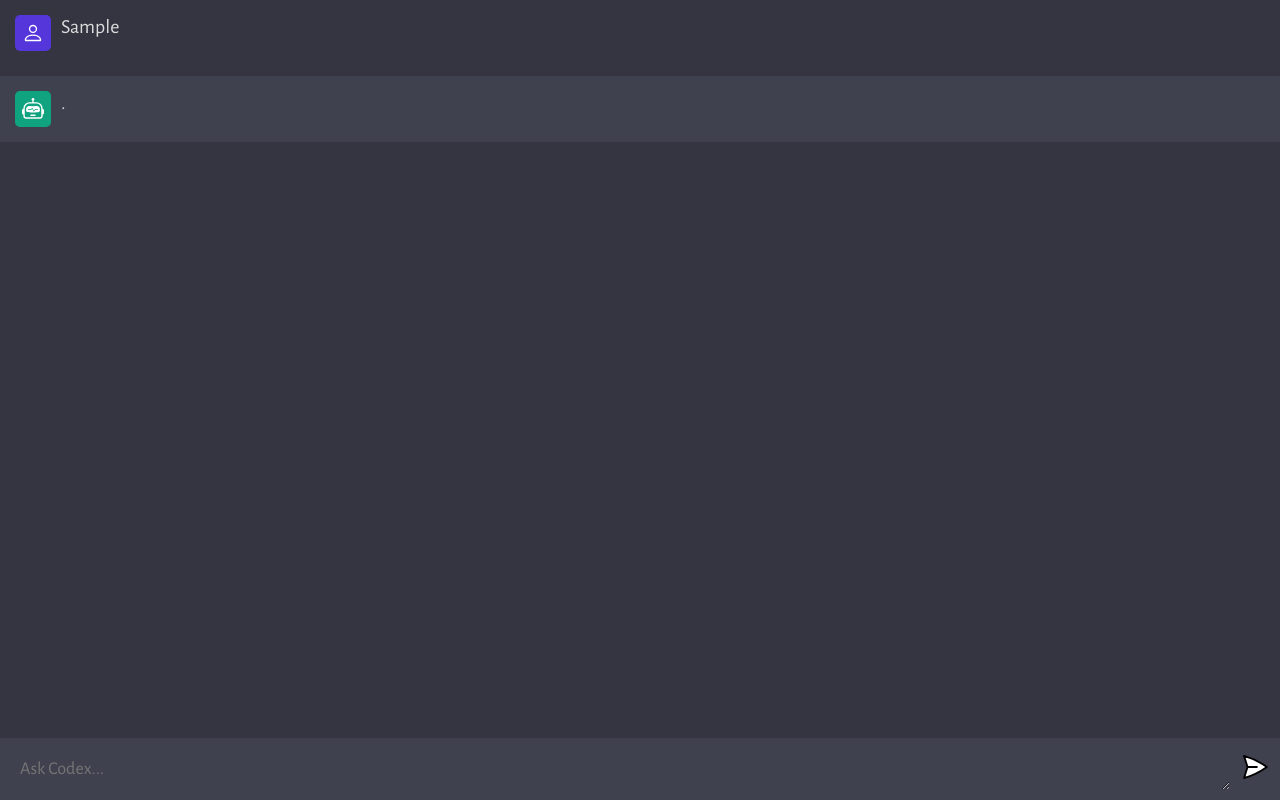
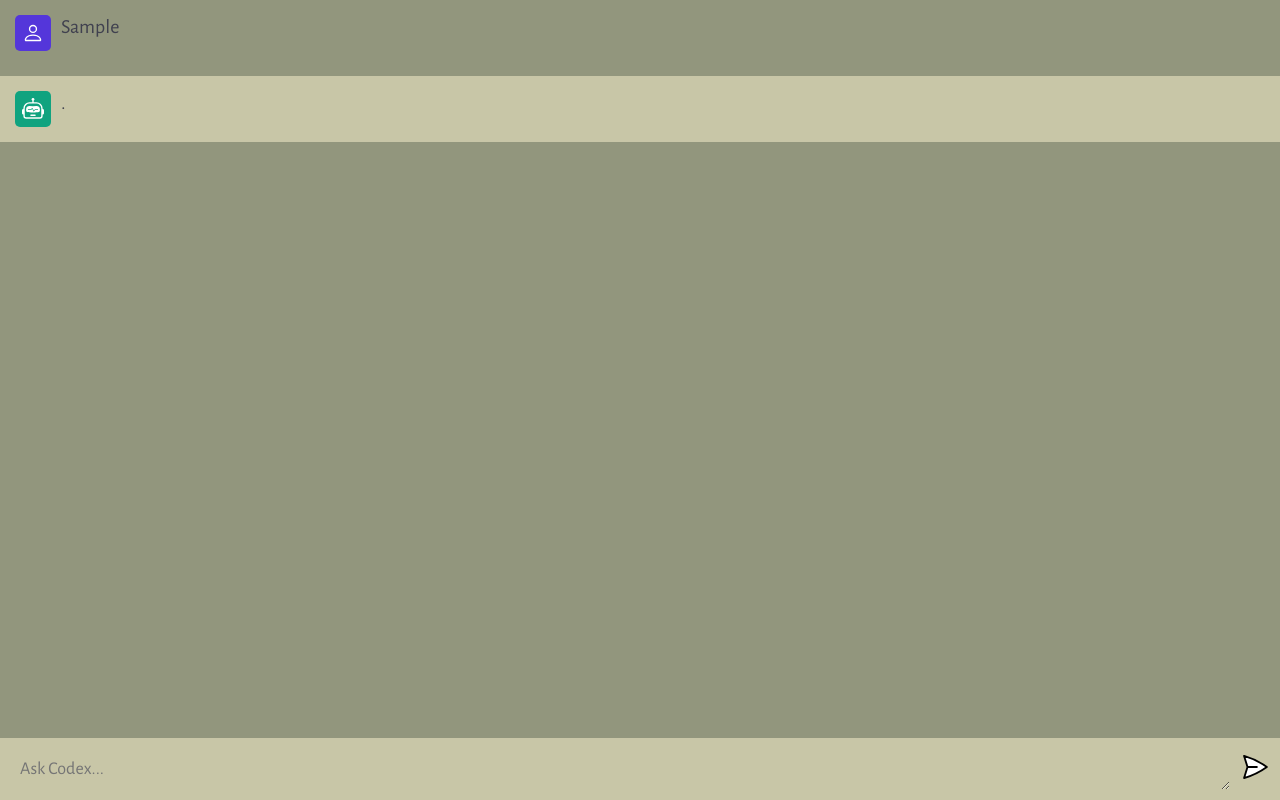
Before and after one commit to defideveric/Titan-AI, a website built with Vite: page client/index.html in a window 1280 px wide. Both pictures are taken after typing "Sample" into the empty fields and a click on the button 1255 px from the left and 769 px from the top of the page. Built offline with nearby package versions, Linux system fonts and the light colour scheme.

Commit message:
first commit

```diff
--- a/client/script.js
+++ b/client/script.js
@@ -86,6 +86,7 @@ const handleSubmit = async (e) => {
     // messageDiv.innerHTML = "..."
     loader(messageDiv)
 
+    //Fetch data from servers
     const response = await fetch('http://localhost:5000', {
         method: "POST",
         headers: {
--- a/client/style.css
+++ b/client/style.css
@@ -8,13 +8,13 @@
 }
 
 body {
-  background: #343541;
+  background: #92967D;
 }
 
 #app {
   width: 100vw;
   height: 100vh;
-  background: #343541;
+  background: #92967D;
 
   display: flex;
   flex-direction: column;
@@ -50,7 +50,7 @@ body {
 }
 
 .ai {
-  background: #40414F;
+  background: #C8C6A7;
 }
 
 .chat {
@@ -89,7 +89,7 @@ body {
 .message {
   flex: 1;
 
-  color: #dcdcdc;
+  color: #40414F;
   font-size: 20px;
 
   max-width: 100%;
@@ -117,7 +117,7 @@ form {
   max-width: 1280px;
   margin: 0 auto;
   padding: 10px;
-  background: #40414F;
+  background: #C8C6A7;
 
   display: flex;
   flex-direction: row;
```
Also changed, not shown: 1 other file.
